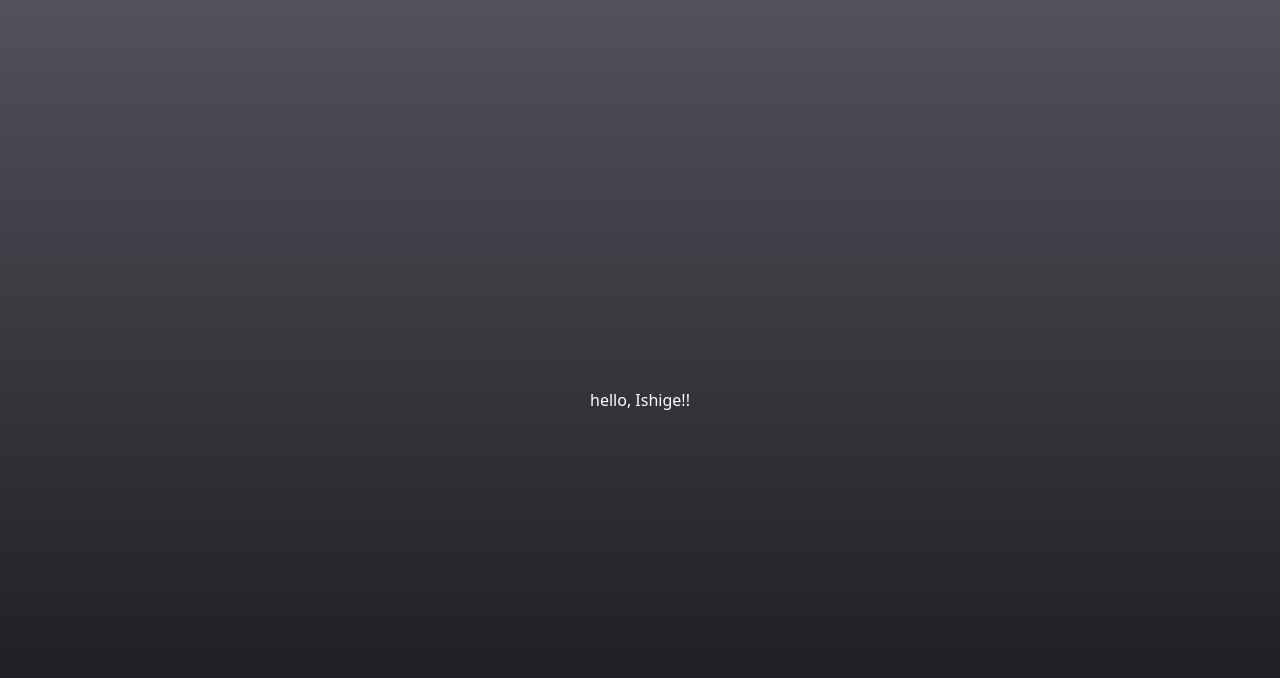
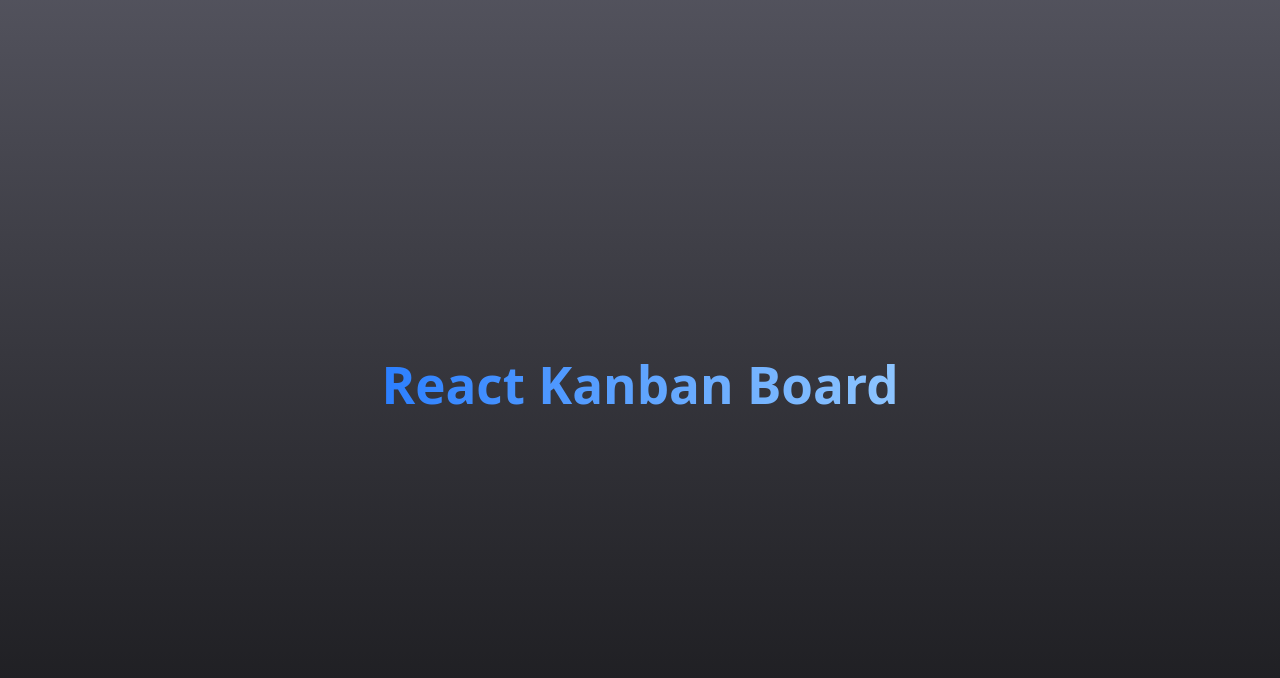
Before and after one commit to Hiroyuki-Ishige/kanbanBoardArrange, a React (Vite) app: page / in a window 1280 px wide. Shown: the top 678 px of the page. Built offline with nearby package versions, Linux system fonts and the light colour scheme.

Commit message:
add logo

```diff
--- a/src/App.tsx
+++ b/src/App.tsx
@@ -99,7 +99,9 @@ function App() {
       <div style={{ textAlign: "center" }}>{columns.todo.items.map(item => <div key={item.id}>{item.content}</div>)}</div> */}
 
       <div className='p-6 w-full min-h-screen bg-gradient-to-b from-zinc-600 to-zinc-900 flex items-center justify-center'>
-        <div className='text-white'>hello, Ishige!!</div>
+        <div className='flex items-center justify-center flex-col1 gap-4 w-full max-w-6xl'>
+          <h1 className='text-6xl font-bold mb-8 text-transparent bg-clip-text bg-gradient-to-r from-blue-500 to-blue-300'>React Kanban Board</h1>
+        </div>
       </div>
 
     </>
```
